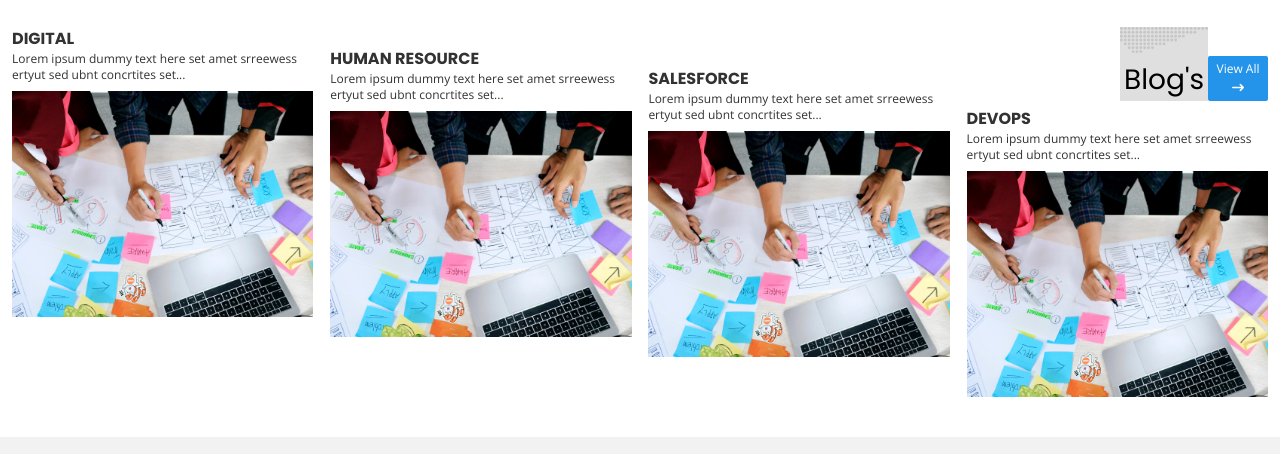
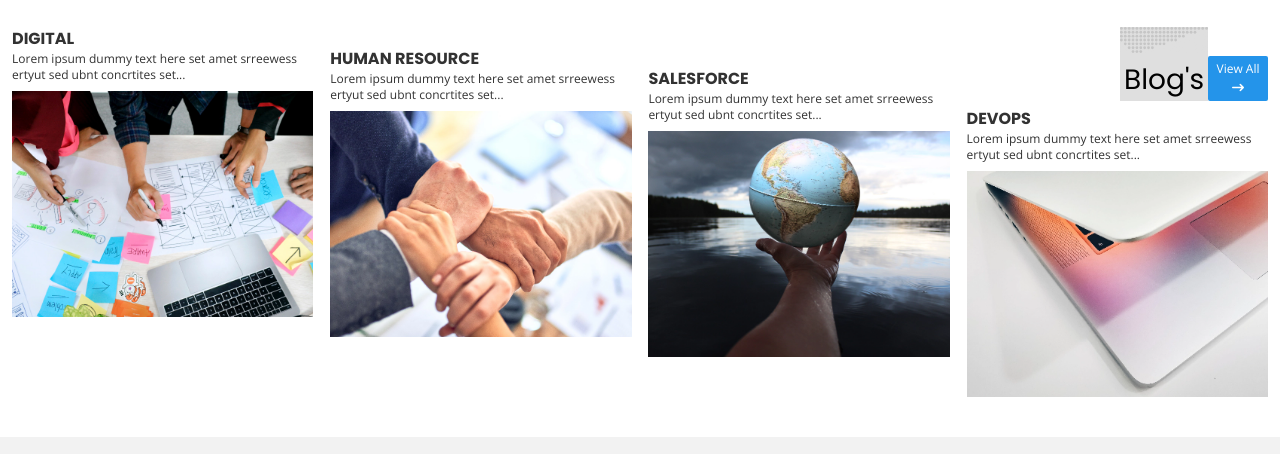
Before and after one commit to shubhamnegi2/assignment1, a website: page index.html in a window 1280 px wide. Shown: the part 1131-1585 px from the top of the page. Drawn offline with nearby package versions, Linux system fonts and the light colour scheme.

Commit message:
Add files via upload

```diff
--- a/index.html
+++ b/index.html
@@ -250,19 +250,19 @@
                     <h2 class="font-Poppins text-[#323232] text-[16px] font-bold">HUMAN RESOURCE</h2>
                     <p class="text-xs text-[#323232] mb-2">Lorem ipsum dummy text here set amet srreewess ertyut sed
                         ubnt concrtites set...</p>
-                    <img class="max-w-full w-full" src="./images/blogImg1.png" alt="blogImg">
+                    <img class="max-w-full w-full" src="./images/blogImg2.png" alt="blogImg">
                 </div>
                 <div class="w-[24%] mt-10">
                     <h2 class="font-Poppins text-[#323232] text-[16px] font-bold">SALESFORCE</h2>
                     <p class="text-xs text-[#323232] mb-2">Lorem ipsum dummy text here set amet srreewess ertyut sed
                         ubnt concrtites set...</p>
-                    <img class="max-w-full w-full" src="./images/blogImg1.png" alt="blogImg">
+                    <img class="max-w-full w-full" src="./images/blogImg3.png" alt="blogImg">
                 </div>
                 <div class="w-[24%] mt-20">
                     <h2 class="font-Poppins text-[#323232] text-[16px] font-bold">DEVOPS</h2>
                     <p class="text-xs text-[#323232] mb-2">Lorem ipsum dummy text here set amet srreewess ertyut sed
                         ubnt concrtites set...</p>
-                    <img class="max-w-full w-full" src="./images/blogImg1.png" alt="blogImg">
+                    <img class="max-w-full w-full" src="./images/blogImg4.png" alt="blogImg">
                 </div>
             </div>
         </div>
```
